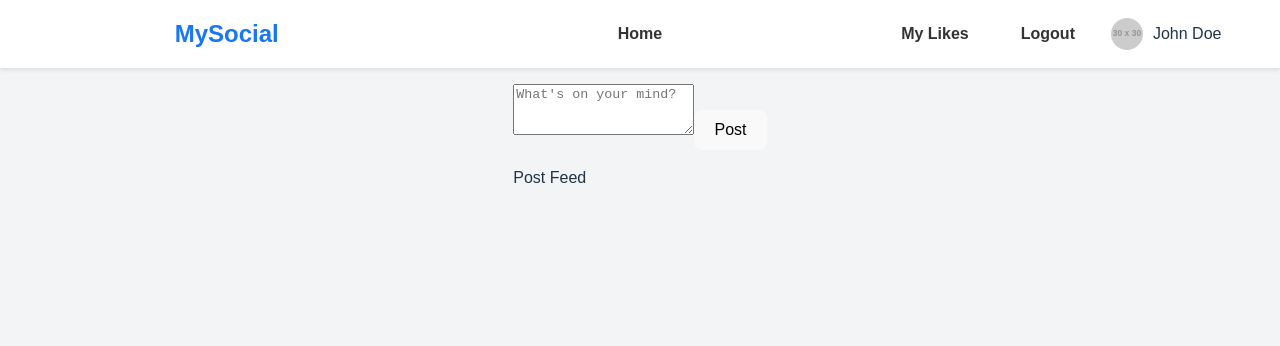
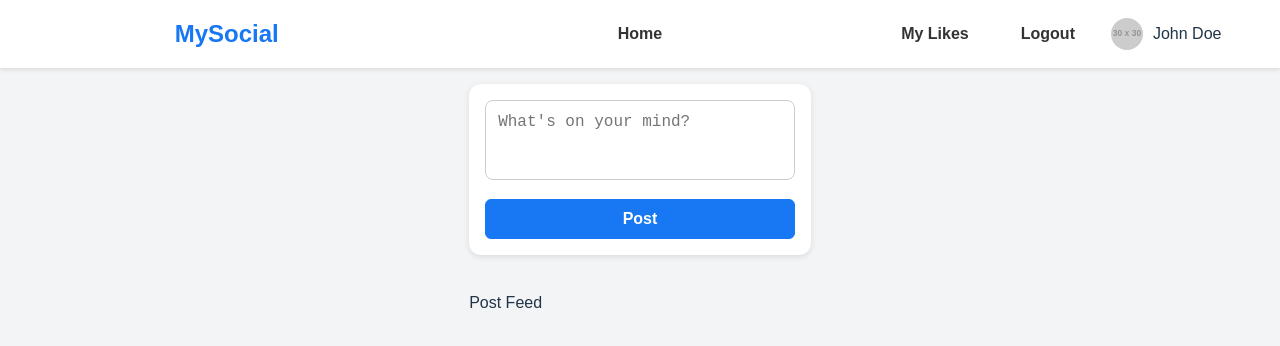
Before and after one commit to nullgarity/ITS122L-Social-Media, a React (Vite) app: page / in a window 1280 px wide. Shown: the top 346 px of the page. Built offline with nearby package versions, Linux system fonts and the light colour scheme.

Commit message:
updated css for MakePost.jsx

```diff
--- /dev/null
+++ b/src/components/MakePost.css
@@ -0,0 +1,47 @@
+.make-post-card {
+  background-color: #ffffff;
+  border-radius: 12px;
+  box-shadow: 0 2px 6px rgba(0, 0, 0, 0.1);
+  padding: 16px;
+  margin-bottom: 20px;
+  width: 100%;
+  max-width: 800px;
+  margin-inline: auto;
+}
+
+.make-post-textarea {
+  color: black;
+  background-color: white;
+}
+
+.make-post-input {
+  width: 100%;
+  padding: 12px;
+  border: 1px solid #ccc;
+  border-radius: 8px;
+  color: black;
+  resize: none;
+  font-size: 16px;
+  background-color: #fff;
+}
+
+.make-post-button {
+  margin-top: 12px;
+  padding: 10px 16px;
+  background-color: #1877f2; /* Facebook-style blue */
+  color: white;
+  font-weight: 600;
+  border: 1px solid #1877f2;
+  border-radius: 6px;
+  cursor: pointer;
+  transition: background-color 0.3s ease, border-color 0.3s ease;
+  width: 100%;
+  text-align: center;
+  font-size: 16px;
+}
+
+.make-post-button:hover {
+  background-color: white;
+  border-color: #1877f2;
+  color: #1877f2;
+}
--- a/src/components/MakePost.jsx
+++ b/src/components/MakePost.jsx
@@ -1,4 +1,5 @@
 import React, { useState } from 'react';
+import './MakePost.css';
 
 export default function MakePost() {
   const [content, setContent] = useState('');
@@ -9,30 +10,34 @@ export default function MakePost() {
     const response = await fetch('https://dummyapi.io/data/v1/post/create', {
       method: 'POST',
       headers: {
-        'app-id': 'your-app-id',
+        'app-id': 'your-app-id', // 🔁 Replace with your actual App ID
         'Content-Type': 'application/json',
       },
-      body: JSON.stringify({ text: content, owner: 'user-id', image: '' }),
+      body: JSON.stringify({
+        text: content,
+        owner: 'user-id', // 🔁 Replace with actual user ID
+        image: '',
+      }),
     });
 
     if (response.ok) {
       setContent('');
-      // Optionally trigger feed refresh here
+      // 🔁 Optionally trigger feed refresh here
     } else {
       alert('Post failed.');
     }
   };
 
   return (
-    <div className="bg-white p-4 rounded shadow">
+    <div className="make-post-card">
       <textarea
-        className="w-full border rounded p-2"
+        className="make-post-input"
         rows={3}
         placeholder="What's on your mind?"
         value={content}
         onChange={(e) => setContent(e.target.value)}
       />
-      <button onClick={handlePost} className="mt-2 px-4 py-2 bg-blue-500 text-white rounded w-full">
+      <button className="make-post-button" onClick={handlePost}>
         Post
       </button>
     </div>
```
Also changed, not shown: src/services/api.jsx (renamed from src/services/api.ts).
